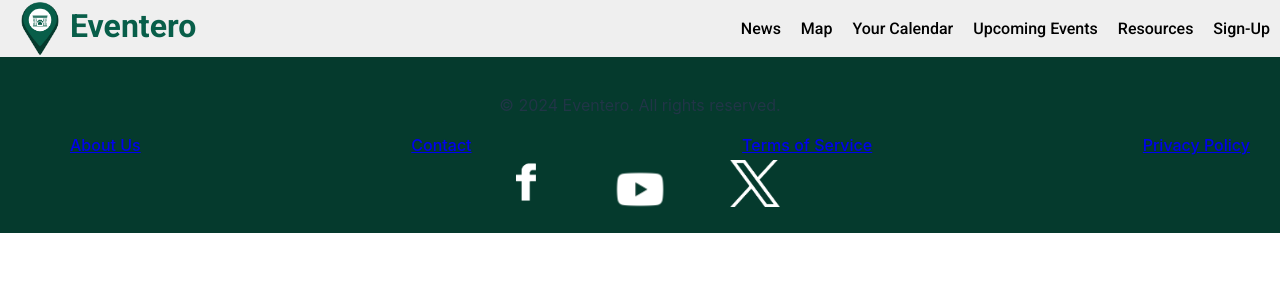
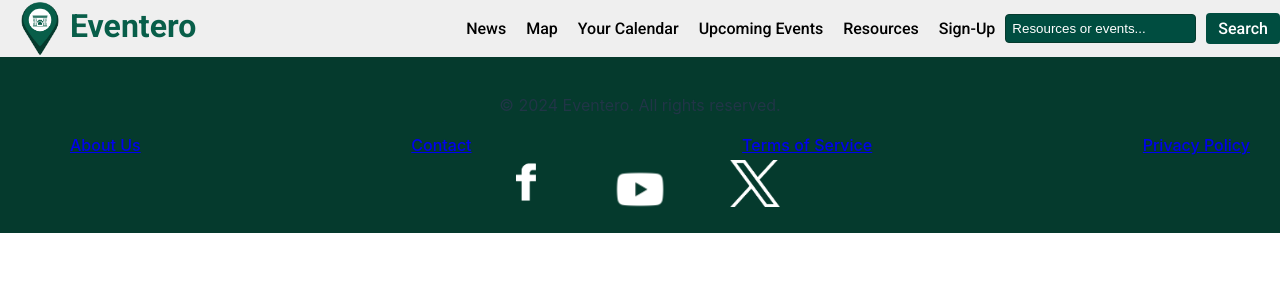
Before and after one commit to uprm-inso4101-2024-2025-s1/semester-project-campus-resource-and-event-management, a Svelte app: page / in a window 1280 px wide. Shown: the top 300 px of the page. Built offline with nearby package versions, Linux system fonts and the light colour scheme.

Commit message:
Added to NavBar a SearchBar

```diff
--- a/src/components/Navbar.svelte
+++ b/src/components/Navbar.svelte
@@ -2,9 +2,9 @@
     import { onMount } from "svelte";
     export let currentPage;
 
+    let searchQuery = "";
+
     function handleNavClick(e) {
-      // Since this is a single page application, doing this will prevent
-      // unnecessary refreshing of the page every time a nav link is clicked on
       e.preventDefault();
       window.history.replaceState(null, '', e.currentTarget.getAttribute('href'));
       currentPage = window.location.pathname;
@@ -12,7 +12,17 @@
 
     onMount(() => (currentPage = window.location.pathname))
 
+    function handleSearch(e) {
+  e.preventDefault();
+  // Assuming there's a page to handle search results
+  window.history.replaceState(null, '', `/search?query=${searchQuery}`);
+  currentPage = window.location.pathname;
+}
+
+
 </script>
+
+
 
 <nav>
     <a on:click={handleNavClick} href="/home" class="logo-link">
@@ -26,10 +36,14 @@
     <a on:click={handleNavClick} href="/events"> Upcoming Events</a>
     <a on:click={handleNavClick} href="/resources"> Resources</a>
     <a on:click={handleNavClick} href="/login">Sign-Up</a>
+
+    <!-- Search Bar -->
+    <form on:submit={handleSearch} class="search-bar">
+      <input type="text" bind:value={searchQuery} placeholder="Resources or events..." />
+      <button type="submit">Search</button>
+  </form>
+
 </nav>
-
-
-
 
 
 <style>
@@ -77,4 +91,35 @@
     color: #053A2D;
     ;
   }
+  .search-bar {
+  display: flex;
+  align-items: center;
+  gap: 10px;
+}
+
+.search-bar input {
+  padding: 6px;
+  border: 1px solid #053A2D;
+  border-radius: 4px;
+  background-color: #004d40;
+  color: white;
+}
+
+.search-bar input::placeholder {
+  color: #ffffff;
+}
+
+.search-bar button {
+  background-color: #004d40;
+  color: white;
+  border: none;
+  padding: 6px 12px;
+  cursor: pointer;
+  border-radius: 4px;
+}
+
+.search-bar button:hover {
+  background-color: #053A2D;
+}
+
   </style>
```
